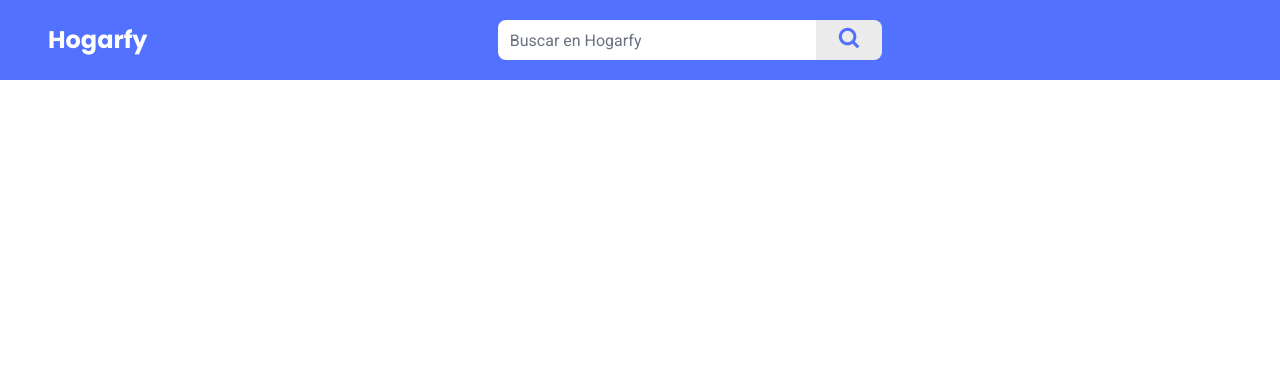
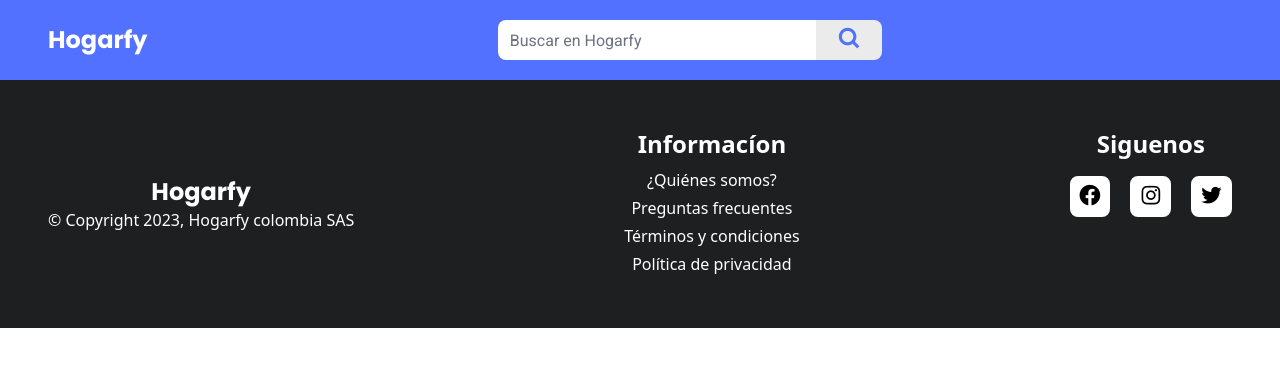
Before and after one commit to juangonzalezdla/hogarfy, a React (Vite) app in the folder client/: page / in a window 1280 px wide. Shown: the top 366 px of the page. Built offline with nearby package versions, Linux system fonts and the light colour scheme; no server answers.

Commit message:
Add footer

```diff
--- /dev/null
+++ b/client/src/components/Footer.jsx
@@ -0,0 +1,70 @@
+import { Link } from 'react-router-dom';
+import Logo from './Logo';
+
+const legalInformation = [
+  { id: 1, name: '¿Quiénes somos?', url: '/legal/sobre-nosotros' },
+  { id: 2, name: 'Preguntas frecuentes', url: '/legal/preguntas-frecuentes' },
+  { id: 3, name: 'Términos y condiciones', url: '/legal/terminos-condiciones' },
+  { id: 4, name: 'Política de privacidad', url: '/legal/privacidad' },
+];
+
+const social = [
+  {
+    id: 1,
+    icon: 'bx bxl-facebook-circle bx-sm text-black group-hover:text-white',
+    url: 'https://www.facebook.com/',
+  },
+  {
+    id: 2,
+    icon: 'bx bxl-instagram bx-sm text-black group-hover:text-white',
+    url: 'https://www.instagram.com/',
+  },
+  {
+    id: 3,
+    icon: 'bx bxl-twitter bx-sm text-black group-hover:text-white',
+    url: 'https://www.twitter.com/',
+  },
+];
+
+export default function Footer() {
+  return (
+    <footer className='bg-dark text-white px-12 py-12 max-md:px-4'>
+      <div className='w-full max-w-[1400px] my-0 mx-auto flex justify-between max-md:flex-col max-md:gap-8'>
+        <section className='flex flex-col justify-center items-center'>
+          <Logo />
+          <span>© Copyright 2023, Hogarfy colombia SAS</span>
+        </section>
+
+        <section className='flex flex-col justify-center items-center'>
+          <h2 className='text-2xl font-bold mb-2'>Informacíon</h2>
+          {legalInformation.map((information) => (
+            <Link
+              to={information.url}
+              className='mb-1 hover:underline'
+              target='_blank'
+              key={information.id}
+            >
+              {information.name}
+            </Link>
+          ))}
+        </section>
+
+        <section className='flex flex-col items-center gap-2'>
+          <h2 className='text-2xl font-bold mb-2'>Siguenos</h2>
+          <div className='flex items-center gap-5'>
+            {social.map((social) => (
+              <a
+                href={social.url}
+                className='bg-white p-1.5 flex items-center rounded-lg border-2 border-solid border-white group hover:bg-dark'
+                target='_blank'
+                key={social.id}
+              >
+                <i className={social.icon}></i>
+              </a>
+            ))}
+          </div>
+        </section>
+      </div>
+    </footer>
+  );
+}
--- a/client/src/home/Home.jsx
+++ b/client/src/home/Home.jsx
@@ -1,9 +1,12 @@
+import Footer from '../components/Footer';
 import Header from '../components/Header';
+Footer
 
 export default function Home() {
   return (
     <>
       <Header />
+      <Footer />
     </>
   );
 }
```
